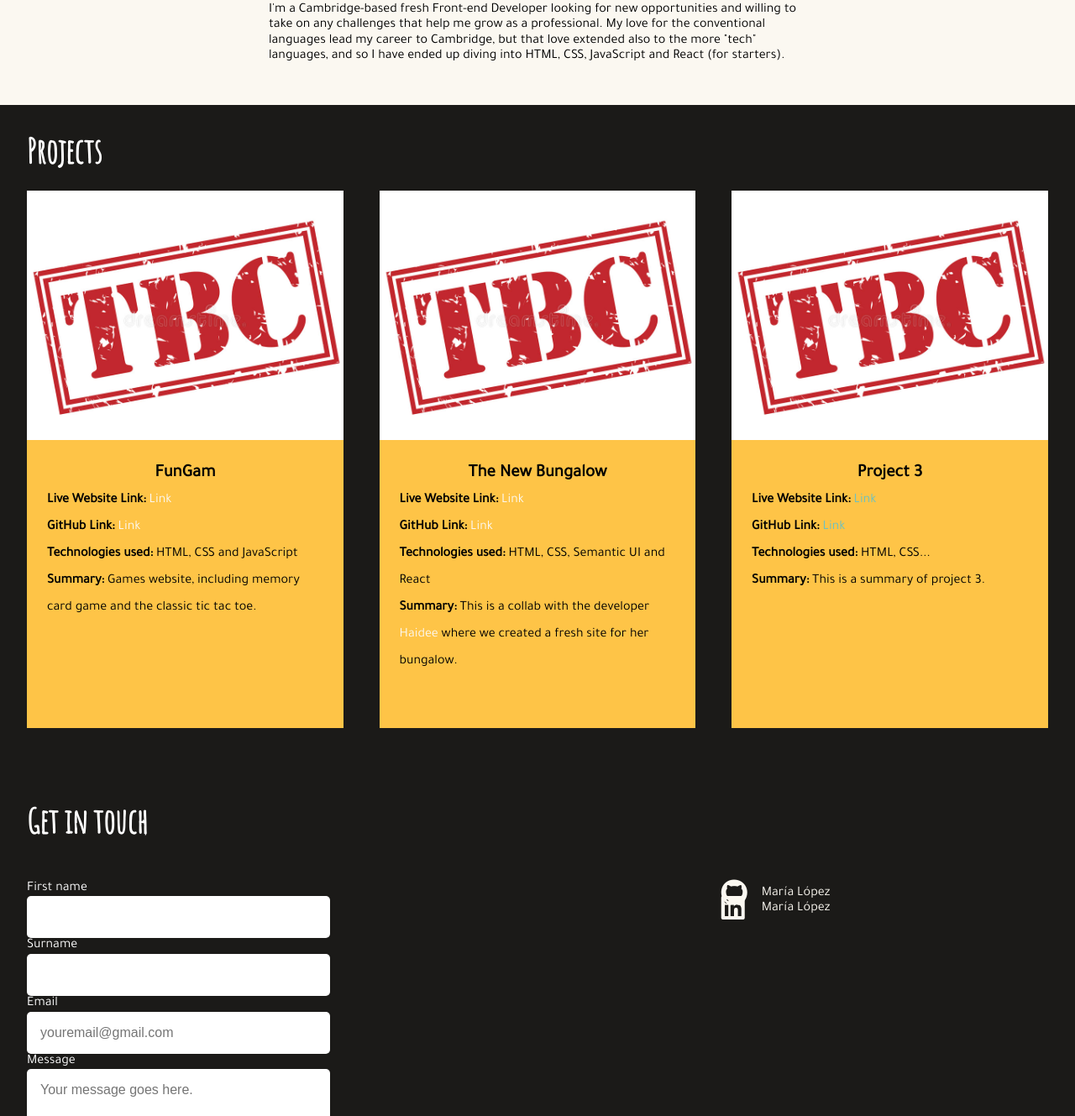
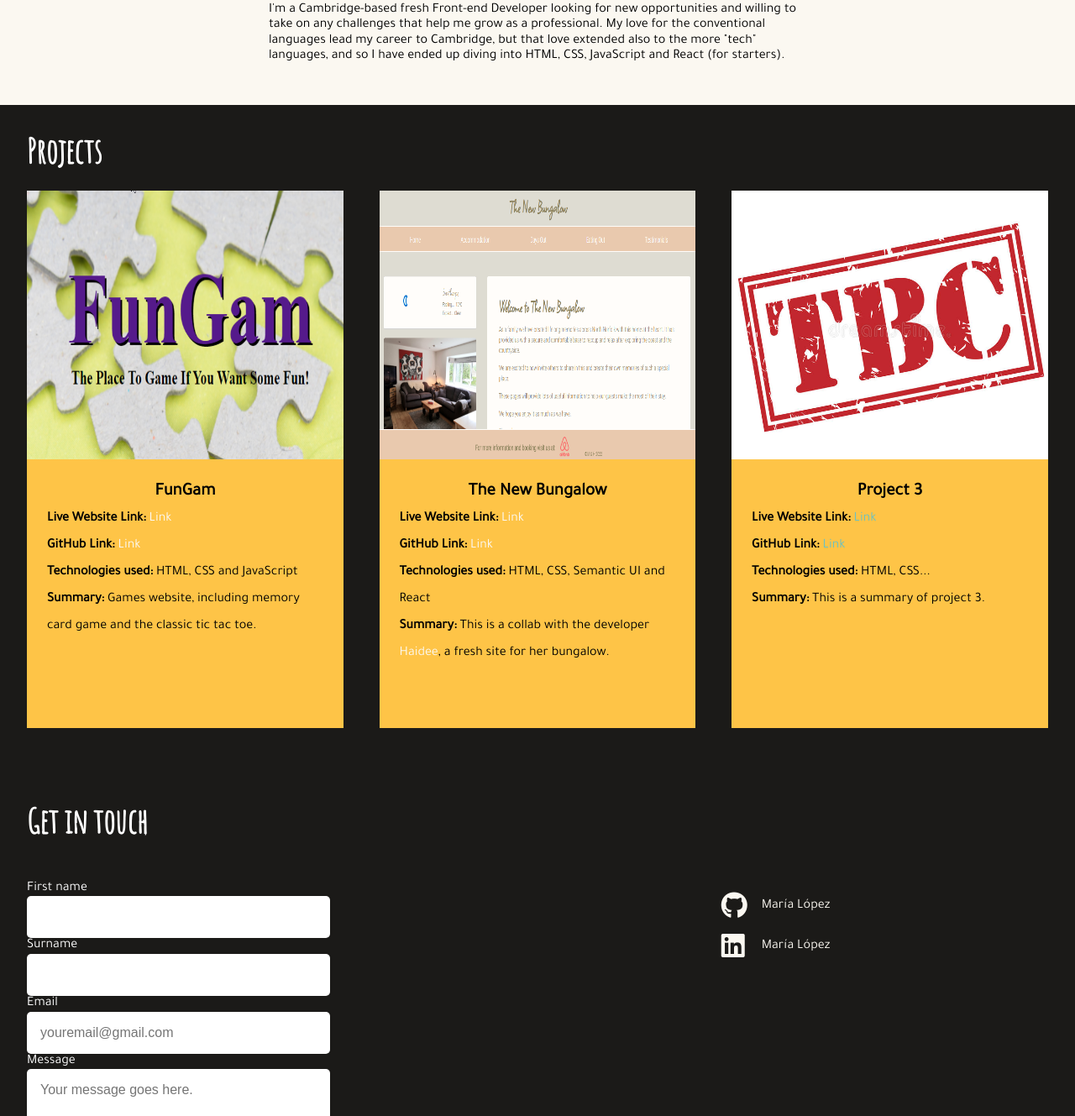
Before and after one commit to yoyesu/portfolio, an Eleventy site: page src/index.html in a window 1280 px wide. Shown: the part 675-2004 px from the top of the page at 84% size. Built offline with nearby package versions, Linux system fonts and the light colour scheme; Eleventy itself is replaced by a stand-in of ours; files that its build step writes are made by us from their sources.

Commit message:
ready for deploy

```diff
--- a/src/CSS/style.css
+++ b/src/CSS/style.css
@@ -31,6 +31,11 @@ ul {
 a{
   text-decoration: none;
   color:#FBF8F1;
+}
+
+a:hover {
+  color:#FEC447;
+  cursor: pointer;
 }
 
 a:visited{
@@ -134,7 +139,7 @@ header nav ul li{
 .portfolio-img {
   background-color: white;
   width: 100%;
-  height: 50%;
+  height: 20rem;
 }
 
 .portfolio-info{
@@ -177,7 +182,8 @@ header nav ul li{
   grid-area: three;
 }
 
-.icon-wrapper{
+.icon-wrapper a{
+  line-height: 3rem;
 }
 
 #github-text{
--- a/src/_includes/basehead.html
+++ b/src/_includes/basehead.html
@@ -1,6 +1,7 @@
 <meta charset="UTF-8">
 <meta http-equiv="X-UA-Compatible" content="IE=edge">
 <meta name="viewport" content="width=device-width, initial-scale=1.0">
+<link rel="icon" href="img/laptop-icon.png" />
 
 <!--SEO-->
 <title>{{title}}</title>
--- a/src/_includes/projects.html
+++ b/src/_includes/projects.html
@@ -5,7 +5,7 @@
   <!--first project: games website-->
   <section class='card-container'>
     <article class='portfolio-card'>
-      <img class='portfolio-img' id='portfolio-img1' src='/img/tbc.jpg' alt=''>
+      <img class='portfolio-img' id='portfolio-img1' src='/img/fungam.png' alt=''>
       <section class='portfolio-info'>
         <h3>FunGam</h3>
         <ul>
@@ -20,14 +20,14 @@
 
   <!--second project: Bungalow with react-->
     <article class='portfolio-card'>
-      <img class='portfolio-img' id='portfolio-img2' src='/img/tbc.jpg' alt=''>
+      <img class='portfolio-img' id='portfolio-img2' src='/img/bungalow.png' alt=''>
         <section class='portfolio-info'>
           <h3>The New Bungalow</h3>
           <ul>
             <li><span class='bold-text-cards'>Live Website Link:</span> <a href='https://the-new-bungalow.netlify.app' target='_blank'>Link</a></li>
             <li><span class='bold-text-cards'>GitHub Link:</span> <a href='https://github.com/yoyesu/theNewBungalow' target='_blank'>Link</a></li>
             <li><span class='bold-text-cards'>Technologies used:</span> HTML, CSS, Semantic UI and React </li>
-            <li><span class='bold-text-cards'>Summary:</span> This is a collab with the developer <a href="https://github.com/HaideeCardy">Haidee</a> where we created a fresh site for her bungalow.</li>
+            <li><span class='bold-text-cards'>Summary:</span> This is a collab with the developer <a href="https://github.com/HaideeCardy">Haidee</a>, a fresh site for her bungalow.</li>
           </ul>
         </section>
     </article>
```
Also changed, not shown: src/img/bungalow.png (added), src/img/fungam.png (added), src/img/laptop-icon.png (added), 6 other files.
